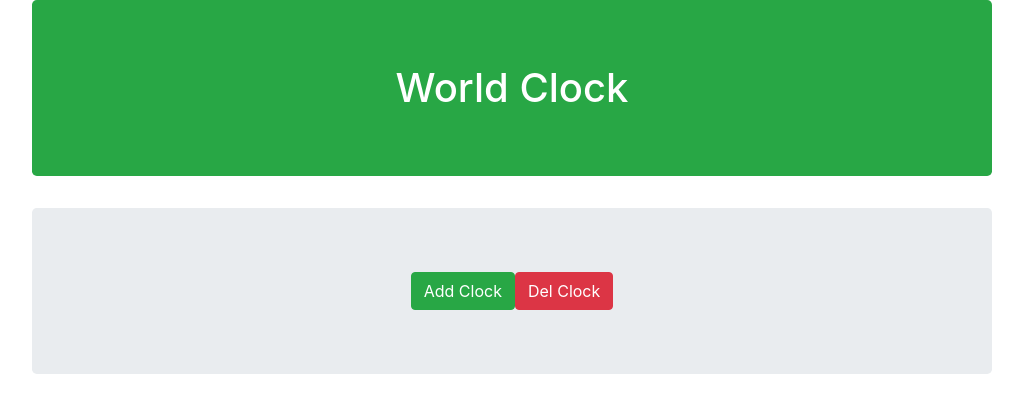
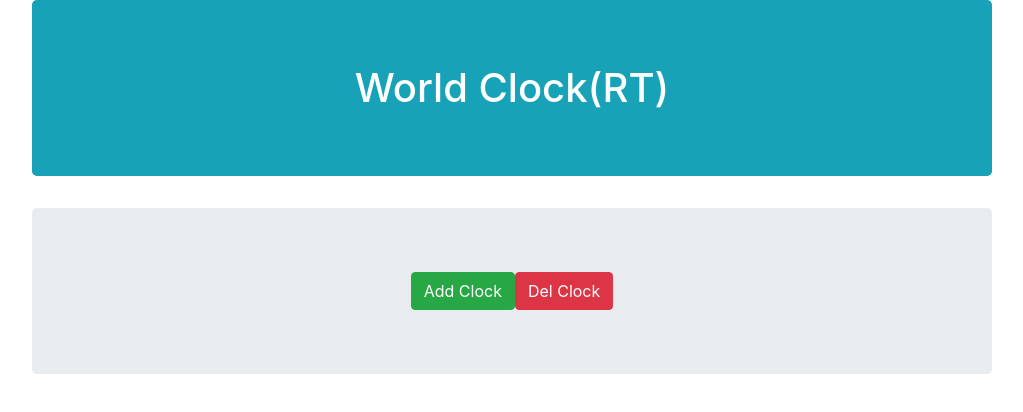
Before and after one commit to tratchapong/WorldClock, a React (Create React App) app: page / in a window 1280 px wide. Shown: the top 412 px of the page, without its empty margins (128-1151 px from the left). Built offline with nearby package versions, Linux system fonts and the light colour scheme.

Commit message:
Second deploy

```diff
--- a/src/App.js
+++ b/src/App.js
@@ -56,7 +56,7 @@ class App extends Component {
   render() {
     return (
       <>
-        <h1 className="jumbotron text-center w-75 mx-auto bg-success text-white">World Clock </h1>
+        <h1 className="jumbotron text-center w-75 mx-auto bg-info text-white">World Clock(RT)</h1>
 
             {this.state.children.map( (item,idx) => item )}
 
```
Also changed, not shown: 8 other files (tests, documents, lock files or other folders).
